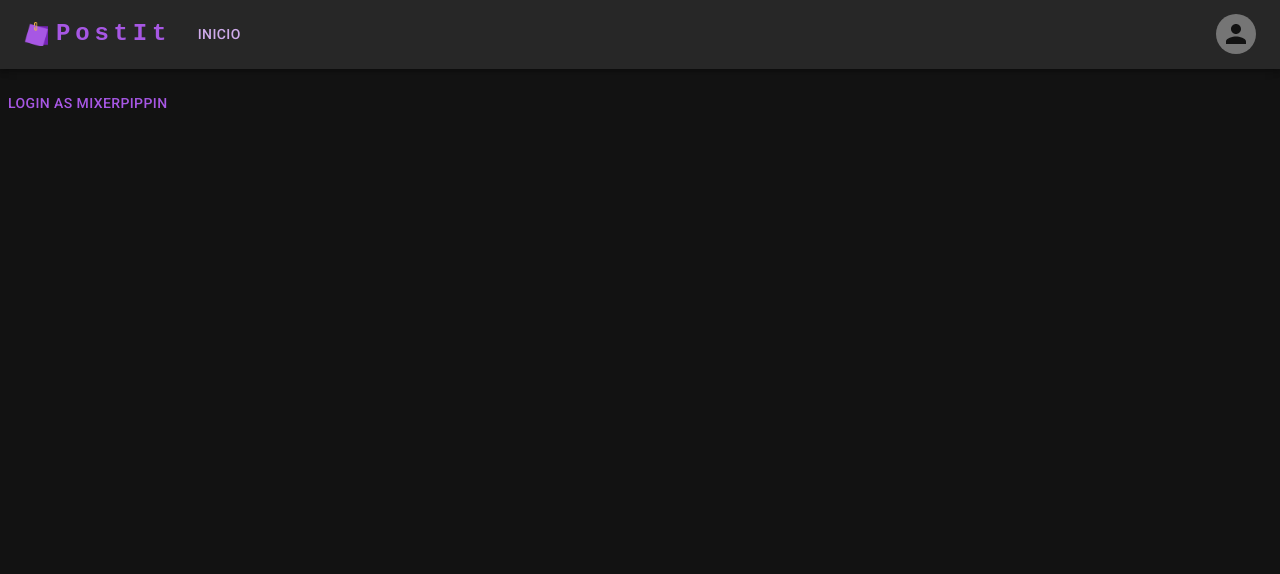
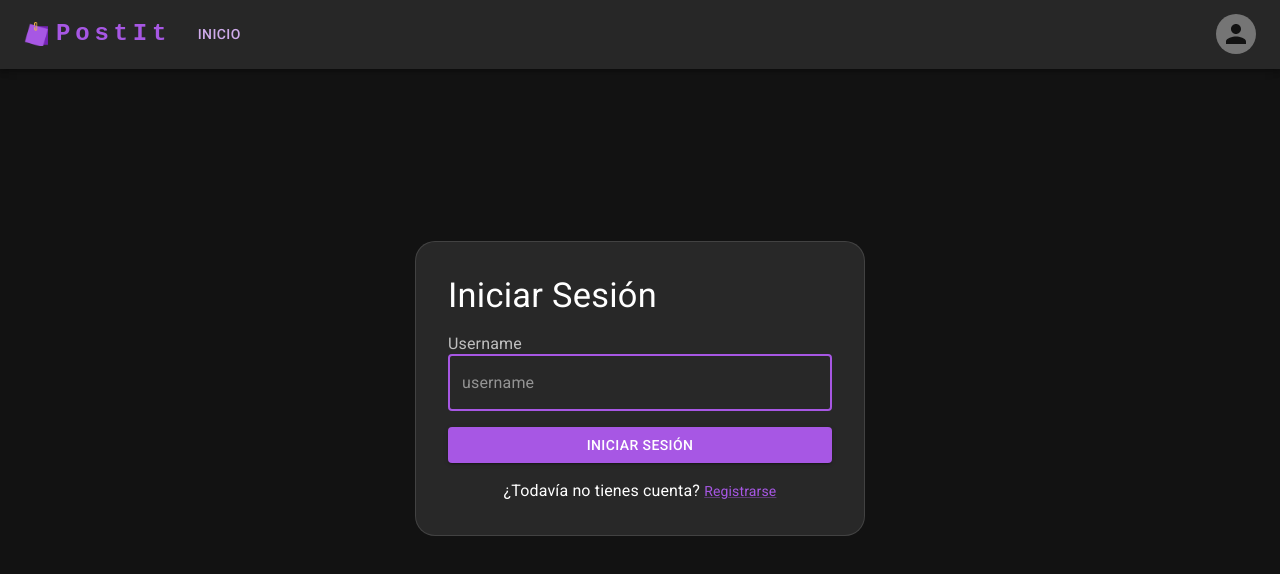
Before and after one commit to gabrieldiem/post-it-blog-app, a React (Vite) app in the folder frontend/ui/: page /login in a window 1280 px wide. Shown: the top 574 px of the page. Built offline with nearby package versions, Linux system fonts and the light colour scheme; what javascript-time-ago would draw is missing.

Commit message:
feat: Added login comms with server

```diff
--- /dev/null
+++ b/frontend/ui/src/components/AlreadyLogedIn.jsx
@@ -0,0 +1,67 @@
+import Button from "@mui/material/Button";
+import Box from "@mui/material/Box";
+import FormLabel from "@mui/material/FormLabel";
+import FormControl from "@mui/material/FormControl";
+import Link from "@mui/material/Link";
+import TextField from "@mui/material/TextField";
+import Typography from "@mui/material/Typography";
+import Stack from "@mui/material/Stack";
+import MuiCard from "@mui/material/Card";
+import { useNavigate } from "react-router-dom";
+
+const COLOR = "#282828";
+
+const AlreadyLogedIn = ({ userState }) => {
+  const username = userState.user;
+  const navigate = useNavigate();
+
+  const backToHome = () => {
+    navigate("/");
+  }
+
+  return (
+    <Stack
+      direction="column"
+      justifyContent="space-between"
+      sx={{
+        height: "80vh",
+        display: "flex",
+        alignItems: "center",
+        justifyContent: "center",
+        padding: { xs: 2, sm: 4 },
+        position: "relative",
+        "&::before": {
+          content: '""',
+          position: "absolute",
+          zIndex: -1,
+          inset: 0,
+        },
+      }}
+    >
+      <MuiCard
+        variant="outlined"
+        sx={{
+          display: "flex",
+          flexDirection: "column",
+          alignSelf: "center",
+          backgroundColor: COLOR,
+          borderRadius: "20px",
+          width: "100%",
+          padding: 4,
+          gap: 2,
+          margin: "auto",
+          maxWidth: { sm: "450px" },
+        }}
+      >
+        <Typography component="h1" variant="h4" sx={{ width: "100%", fontSize: "clamp(2rem, 10vw, 2.15rem)" }}>
+          ¡Ya has iniciado sesión {username}!
+        </Typography>
+        <Button fullWidth variant="contained" onClick={backToHome}>
+          Volver al Inicio
+        </Button>
+      </MuiCard>
+    </Stack>
+  );
+};
+
+export default AlreadyLogedIn;
--- a/frontend/ui/src/components/Login.jsx
+++ b/frontend/ui/src/components/Login.jsx
@@ -1,23 +1,171 @@
 import Button from "@mui/material/Button";
+import Box from "@mui/material/Box";
+import FormLabel from "@mui/material/FormLabel";
+import FormControl from "@mui/material/FormControl";
+import Link from "@mui/material/Link";
+import TextField from "@mui/material/TextField";
+import Typography from "@mui/material/Typography";
+import Stack from "@mui/material/Stack";
+import MuiCard from "@mui/material/Card";
 import { useNavigate } from "react-router-dom";
+import { useState } from "react";
+
+import AlreadyLogedIn from "./AlreadyLogedIn";
+
+import getUserInfo from "../services/username";
 
 const VIOLET_PRIMARY = "#a757e4";
-const username = "MixerPippin";
+const MAX_USERNAME = 30;
+const COLOR = "#282828";
 
 const Login = ({ userState }) => {
   const navigate = useNavigate();
 
-  const logUser = () => {
-    userState.setUser(username);
-    navigate("/");
+  const [usernameError, setUsernameError] = useState(false);
+  const [usernameErrorMessage, setUsernameErrorMessage] = useState("");
+
+  const fetchUserInfo = async (username) => {
+    try{
+      const data = await getUserInfo(username);
+      if(data && data.name){
+        userState.setUser(data);
+        console.log(userState)
+        navigate("/");
+      } else {
+        setUsernameError(true);
+        setUsernameErrorMessage("Error de conexión con el servidor.");
+      }
+    } catch(error){
+      setUsernameError(true);
+      if(error.response && error.response.status == 404){
+        setUsernameErrorMessage("No se encontró el usuario.");
+        return;
+      }
+      setUsernameErrorMessage("Error de conexión con el servidor.");
+    }
   };
 
+  const handleSubmit = (event) => {
+    event.preventDefault();
+
+    if (usernameError) {
+      return;
+    }
+
+    const data = new FormData(event.currentTarget);
+    const username = data.get("username");
+    fetchUserInfo(username);
+  };
+
+  const validateInputs = () => {
+    const usernameElement = document.getElementById("username");
+    const username = usernameElement.value;
+
+    let isValid = true;
+
+    if (!username) {
+      setUsernameError(true);
+      setUsernameErrorMessage("Ingrese un nombre de usuario válido.");
+      isValid = false;
+    } else if (username.length == 0) {
+      setUsernameError(true);
+      setUsernameErrorMessage("Ingrese un nombre de usuario válido.");
+      isValid = false;
+    } else if (username.length > MAX_USERNAME) {
+      setUsernameError(true);
+      setUsernameErrorMessage(`Ingrese un nombre de usuario de longitud menor a ${MAX_USERNAME} caracteres.`);
+      isValid = false;
+    } else {
+      setUsernameError(false);
+      setUsernameErrorMessage("");
+    }
+
+    return isValid;
+  };
+
+  if (userState.user) {
+    return <AlreadyLogedIn userState={userState} />;
+  }
+
   return (
-    <>
-      <Button onClick={logUser} sx={{ my: 2, color: VIOLET_PRIMARY }}>
-        Login as {username}
-      </Button>
-    </>
+    <Stack
+      direction="column"
+      justifyContent="space-between"
+      sx={{
+        height: "80vh",
+        display: "flex",
+        alignItems: "center",
+        justifyContent: "center",
+        padding: { xs: 2, sm: 4 },
+        position: "relative",
+        "&::before": {
+          content: '""',
+          position: "absolute",
+          zIndex: -1,
+          inset: 0,
+        },
+      }}
+    >
+      <MuiCard
+        variant="outlined"
+        sx={{
+          display: "flex",
+          flexDirection: "column",
+          alignSelf: "center",
+          backgroundColor: COLOR,
+          borderRadius: "20px",
+          width: "100%",
+          padding: 4,
+          gap: 2,
+          margin: "auto",
+          maxWidth: { sm: "450px" },
+        }}
+      >
+        <Typography component="h1" variant="h4" sx={{ width: "100%", fontSize: "clamp(2rem, 10vw, 2.15rem)" }}>
+          Iniciar Sesión
+        </Typography>
+        <Box
+          component="form"
+          onSubmit={handleSubmit}
+          noValidate
+          sx={{
+            display: "flex",
+            flexDirection: "column",
+            width: "100%",
+            gap: 2,
+          }}
+        >
+          <FormControl>
+            <FormLabel htmlFor="username">Username</FormLabel>
+            <TextField
+              error={usernameError}
+              helperText={usernameErrorMessage}
+              id="username"
+              type="username"
+              name="username"
+              placeholder="username"
+              autoComplete="username"
+              autoFocus
+              required
+              fullWidth
+              variant="outlined"
+              color={usernameError ? "error" : "primary"}
+            />
+          </FormControl>
+          <Button type="submit" fullWidth variant="contained" onClick={validateInputs}>
+            Iniciar Sesión
+          </Button>
+        </Box>
+        <Box sx={{ display: "flex", flexDirection: "column", gap: 2 }}>
+          <Typography sx={{ textAlign: "center" }}>
+            ¿Todavía no tienes cuenta?{" "}
+            <Link href="/material-ui/getting-started/templates/sign-in/" variant="body2" sx={{ alignSelf: "center" }}>
+              Registrarse
+            </Link>
+          </Typography>
+        </Box>
+      </MuiCard>
+    </Stack>
   );
 };
 
--- a/frontend/ui/src/components/Navbar.jsx
+++ b/frontend/ui/src/components/Navbar.jsx
@@ -202,6 +202,7 @@ function Navbar({ userState, children }) {
     if (userState.user != null) {
       setAccountMenu(getAccountItems(settingsWithUser));
     }
+  // eslint-disable-next-line react-hooks/exhaustive-deps
   }, [userState, userState.user]);
 
   const accountSection = (
--- /dev/null
+++ b/frontend/ui/src/services/username.js
@@ -0,0 +1,28 @@
+import axios from "axios";
+const BACKEND_SERVER_PORT = 3001;
+const backendUrl = `http://localhost:${BACKEND_SERVER_PORT}`;
+
+function parseUserInfo(userInfo) {
+  return {
+    id: userInfo.user_id,
+    name: userInfo.user_name,
+    creation_date: userInfo.user_creation_date,
+  };
+}
+
+async function getUserInfo(username) {
+  console.log("Validating username");
+  const usernameEncoded = encodeURIComponent(username);
+  const getUserUrl = `${backendUrl}/user?username=${usernameEncoded}`;
+  const userRes = await axios.get(getUserUrl);
+
+  if(userRes.data && userRes.data[0]){
+    const userFetched = userRes.data[0];
+    console.log(userFetched);
+    return parseUserInfo(userFetched);
+  }
+
+  return userRes.data;
+}
+
+export default getUserInfo;
```
